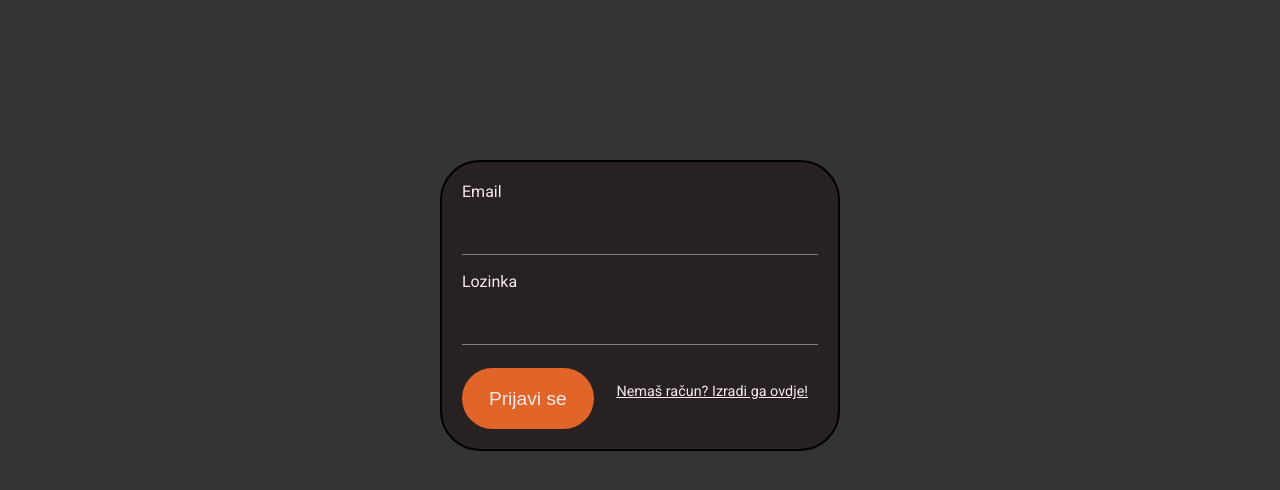
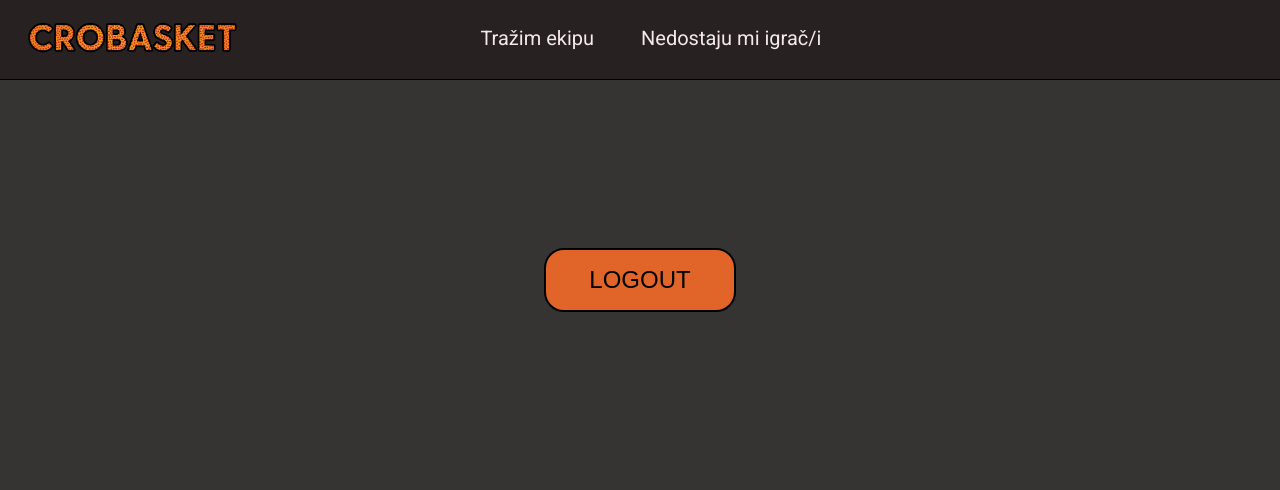
Before and after one commit to fabjanvucina/crobasket, a React (Vite) app: page /profil in a window 1280 px wide. Before the commit this address led to /prijava. Shown: the top 490 px of the page. Built offline with nearby package versions, Linux system fonts and the light colour scheme; no server answers; sample sign-in values are in the browser's storage.

Commit message:
fixed navigation from login to cities

```diff
--- a/src/routers/PageRouter.js
+++ b/src/routers/PageRouter.js
@@ -1,4 +1,5 @@
-import React, { useContext } from "react";
+import React, { useContext, useEffect } from "react";
+import app from "../firebase/firebase.js";
 import {
   BrowserRouter as Router,
   Switch,
@@ -13,8 +14,25 @@ import ProfilePage from "../pages/ProfilePage";
 import UserContext from "../contexts/UserContext";
 
 const PageRouter = () => {
-  const [user] = useContext(UserContext);
+  const [user, setUser] = useContext(UserContext);
   console.log("is authenticated:", user.isAuthenticated);
+
+  useEffect(() => {
+    app.auth().onAuthStateChanged((user) => {
+      if (user) {
+        setUser({
+          isAuthenticated: true,
+          displayName: app.auth().currentUser.displayName
+        });
+      } else {
+        setUser({
+          isAuthenticated: false,
+          displayName: ""
+        });
+      }
+    });
+  }, [setUser]);
+
   return (
     <Router>
       <Switch>
```
